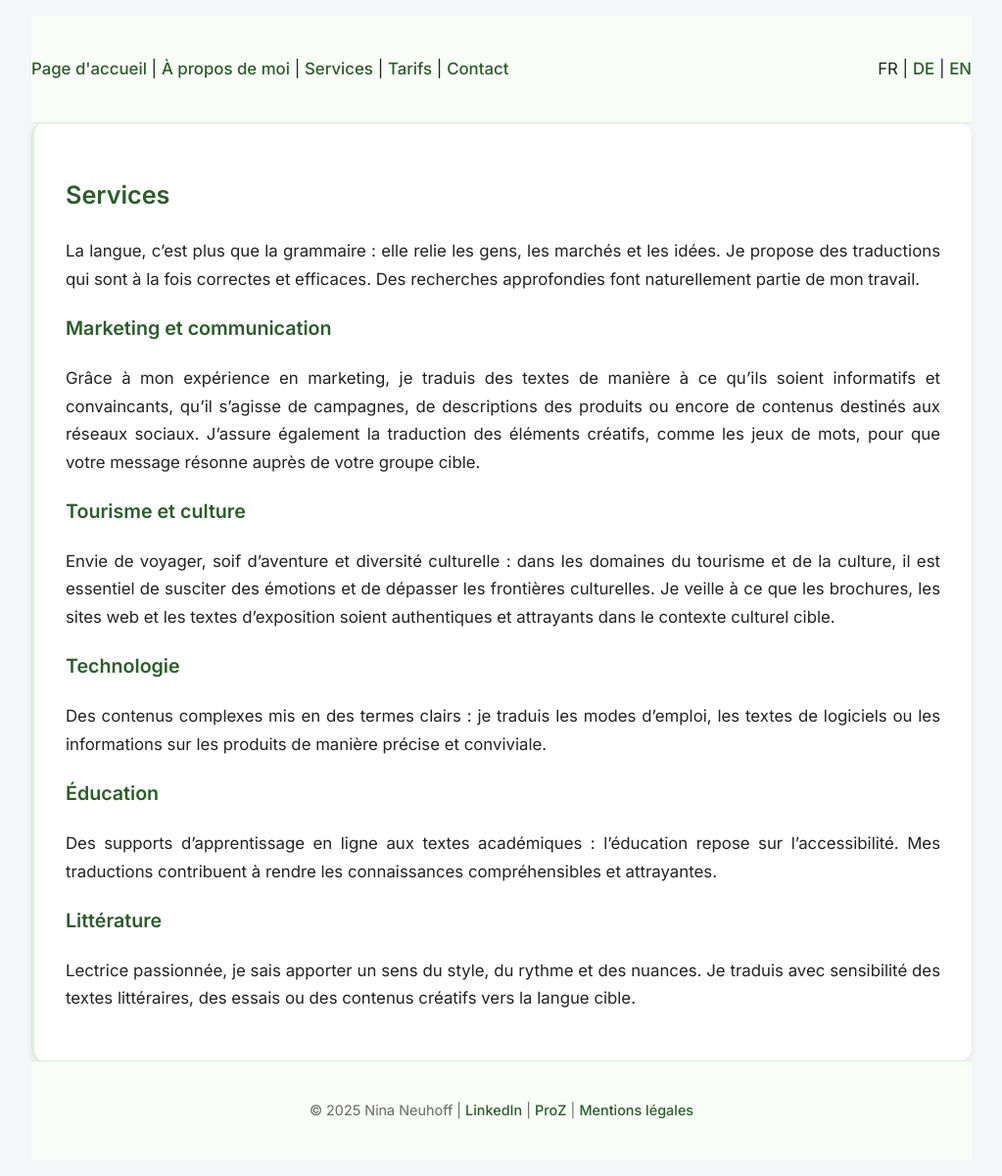
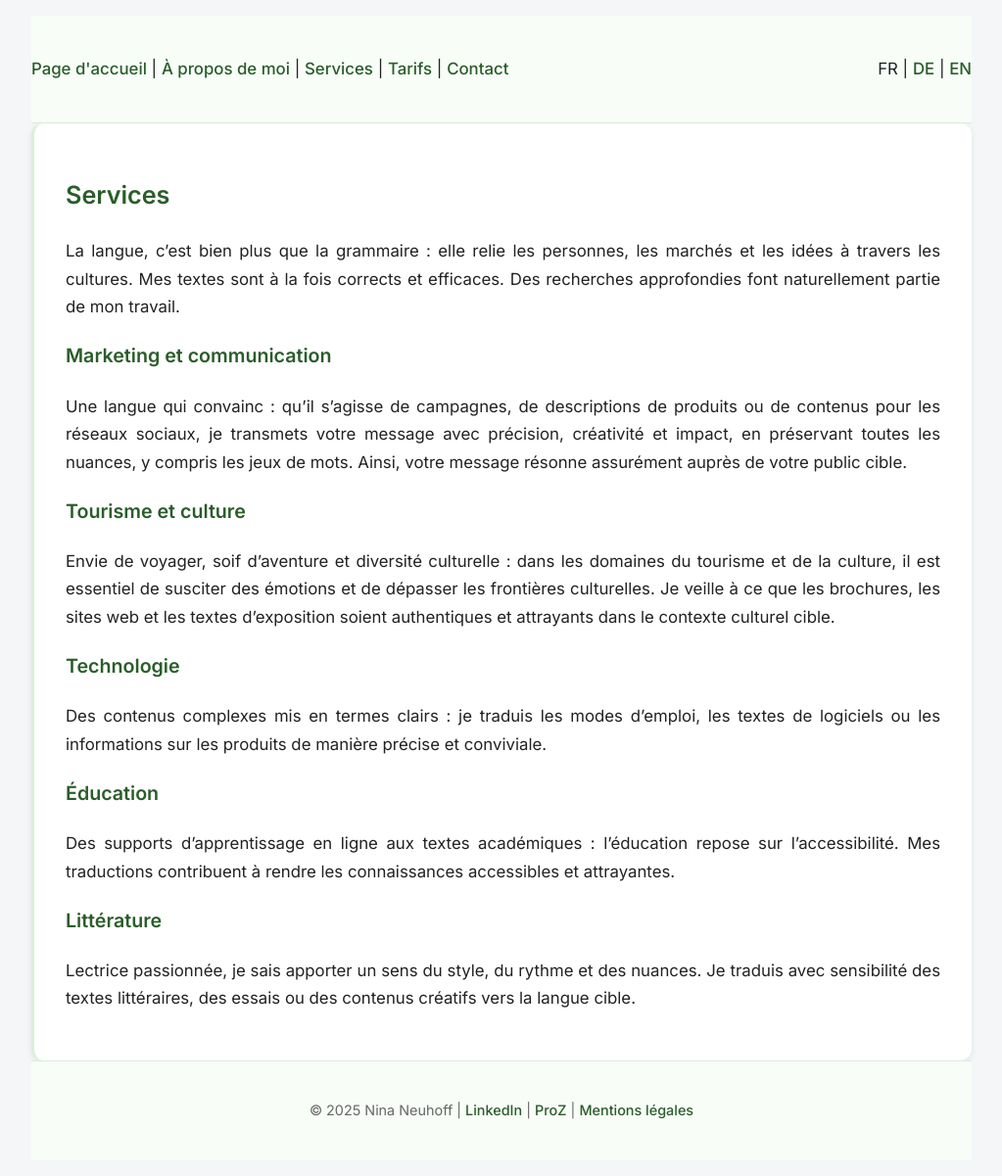
Before and after one commit to nneuhoff/traduction-translation-uebersetzung, a Jekyll site: the page built from fr/services.md, in a window 1280 px wide. Shown: the whole page at 98% size, without its empty margins (128-1151 px from the left). Built offline with Jekyll 4.4.1, drawn with Linux system fonts in a browser that asks for light colours.

Commit message:
Update services.md

```diff
--- a/fr/services.md
+++ b/fr/services.md
@@ -6,19 +6,19 @@ lang: fr
 
 ## Services
 
-La langue, c'est plus que la grammaire : elle relie les gens, les marchés et les idées. Je propose des traductions qui sont à la fois correctes et efficaces. Des recherches approfondies font naturellement partie de mon travail.
+La langue, c'est bien plus que la grammaire : elle relie les personnes, les marchés et les idées à travers les cultures. Mes textes sont à la fois corrects et efficaces. Des recherches approfondies font naturellement partie de mon travail.
 
 ### Marketing et communication
-Grâce à mon expérience en marketing, je traduis des textes de manière à ce qu'ils soient informatifs et convaincants, qu'il s'agisse de campagnes, de descriptions des produits ou encore de contenus destinés aux réseaux sociaux. J'assure également la traduction des éléments créatifs, comme les jeux de mots, pour que votre message résonne auprès de votre groupe cible.
+Une langue qui convainc : qu’il s’agisse de campagnes, de descriptions de produits ou de contenus pour les réseaux sociaux, je transmets votre message avec précision, créativité et impact, en préservant toutes les nuances, y compris les jeux de mots. Ainsi, votre message résonne assurément auprès de votre public cible.
 
 ### Tourisme et culture
 Envie de voyager, soif d'aventure et diversité culturelle : dans les domaines du tourisme et de la culture, il est essentiel de susciter des émotions et de dépasser les frontières culturelles. Je veille à ce que les brochures, les sites web et les textes d'exposition soient authentiques et attrayants dans le contexte culturel cible.
 
 ### Technologie
-Des contenus complexes mis en des termes clairs : je traduis les modes d'emploi, les textes de logiciels ou les informations sur les produits de manière précise et conviviale.
+Des contenus complexes mis en termes clairs : je traduis les modes d'emploi, les textes de logiciels ou les informations sur les produits de manière précise et conviviale.
 
 ### Éducation
-Des supports d'apprentissage en ligne aux textes académiques : l'éducation repose sur l'accessibilité. Mes traductions contribuent à rendre les connaissances compréhensibles et attrayantes.
+Des supports d'apprentissage en ligne aux textes académiques : l'éducation repose sur l'accessibilité. Mes traductions contribuent à rendre les connaissances accessibles et attrayantes.
 
 ### Littérature
 Lectrice passionnée, je sais apporter un sens du style, du rythme et des nuances. Je traduis avec sensibilité des textes littéraires, des essais ou des contenus créatifs vers la langue cible.
```
